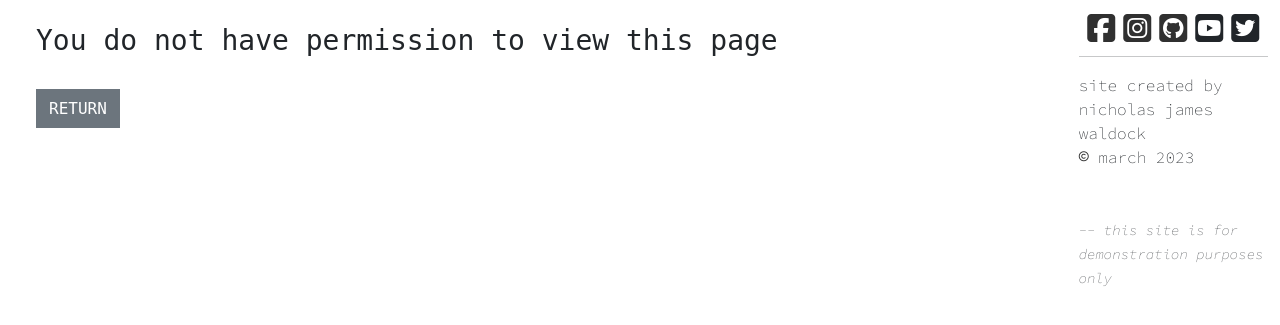
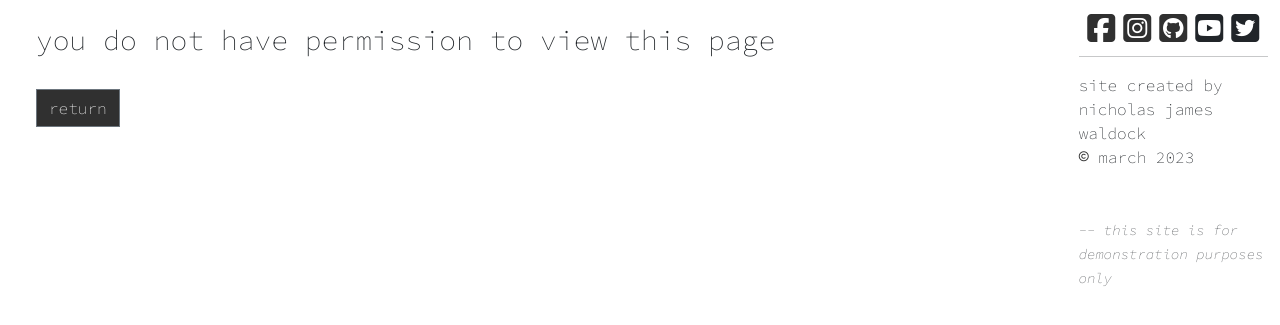
Before and after one commit to NickWaldock/talk-practice-forum-p4, a Django app: template templates/delete-post.html in a window 1280 px wide. Shown: the part 64-389 px from the top of the page. Run offline with Django 3.2, Linux system fonts and the light colour scheme; the template is opened without the code that fills it, so the values that code supplies are empty; some libraries are stand-ins or nearby versions; some web fonts are replaced.

Commit message:
Style delete post page

```diff
--- a/templates/add-post.html
+++ b/templates/add-post.html
@@ -29,9 +29,9 @@
 <div class="container">
     <div class="row align-items-center">
         <div class="ms-4 mt-4">
-            <h3 class="title-font">You do not have permission to view this page</h3><br>
-            <button class="btn btn-secondary rounded-0">
-                <a class="title-font text-decoration-none text-reset" href="{% url 'home' %}">RETURN</a>
+            <h3 class="body-font">you do not have permission to view this page</h3><br>
+            <button class="btn btn-secondary btn-color rounded-0">
+                <a class="title-font text-decoration-none text-reset" href="{% url 'home' %}">return</a>
             </button>
         </div>
     </div>
--- a/templates/delete-post.html
+++ b/templates/delete-post.html
@@ -1,19 +1,31 @@
 {% extends 'base.html' %}
+{% block title %}DELETE POST!{% endblock %}
 
 {% block content %}
 
 {% if user.is_authenticated %}
     {% if user.id == post.author.id %}
-    <h1 class="title-font">Delete Post...</h1>
-    <h3 class="title-font">Are you sure you want to delete:<br><em>{{ post.title }}</em></h3>
-    <br><br>
+
     <div class="container-fluid">
-        <div class="form-group">
-            <form method="post">
-                {% csrf_token %}
-                <p><em>This cannot be undone!</em></p>
-                <button class="btn btn-danger mt-3"><strong>DELETE</strong></button>
-            </form>
+        <div class="row ms-3">
+            <h3 class="title-font my-5">DELETE POST?</h3>
+            <h4 class="body-font">
+                are you sure you want to delete the post titled:
+                <br><br>
+                <strong>{{ post.title }}</strong>
+            </h4>
+            <div class="row form-group form-font my-5">
+                <div class="col">
+                    <form method="post">
+                        {% csrf_token %}
+                        <p class="title-font"><em>This action cannot be undone!</em></p>
+                        <button class="btn btn-danger mt-3 rounded-0"><strong>delete</strong></button>
+                    </form>
+                    <button class="btn btn-secondary btn-color rounded-0 mt-4">
+                        <a class="title-font text-decoration-none text-reset" href="{% url 'home' %}">return</a>
+                    </button>
+                </div>
+            </div>
         </div>
     </div>
     {% else %}
@@ -22,9 +34,9 @@
     <div class="container">
         <div class="row align-items-center">
             <div class="ms-4 mt-4">
-                <h3 class="title-font">You do not have permission to view this page</h3><br>
+                <h3 class="body-font">you do not have permission to view this page</h3><br>
                 <button class="btn btn-secondary rounded-0">
-                    <a class="title-font text-decoration-none text-reset" href="{% url 'home' %}">RETURN</a>
+                    <a class="body-font text-decoration-none text-reset" href="{% url 'home' %}">return</a>
                 </button>
             </div>
         </div>
@@ -35,9 +47,9 @@
 <div class="container">
     <div class="row align-items-center">
         <div class="ms-4 mt-4">
-            <h3 class="title-font">You do not have permission to view this page</h3><br>
-            <button class="btn btn-secondary rounded-0">
-                <a class="title-font text-decoration-none text-reset" href="{% url 'home' %}">RETURN</a>
+            <h3 class="body-font">you do not have permission to view this page</h3><br>
+            <button class="btn btn-secondary rounded-0 btn-color">
+                <a class="body-font text-decoration-none text-reset" href="{% url 'home' %}">return</a>
             </button>
         </div>
     </div>
```
Also changed, not shown: README.md.
